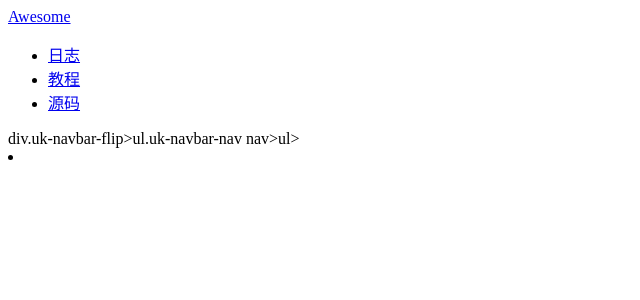
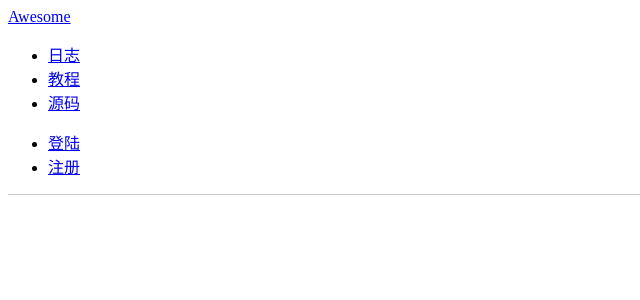
Before and after one commit to bluethon/awesome-python-webapp, a Python web app: template www/templates/__base__.html in a window 1280 px wide. Shown: the top 300 px of the page, without its empty margins (0-640 px from the left). Run offline with Jinja, Linux system fonts and the light colour scheme; the template is opened without the code that fills it, so the values that code supplies are empty.

Commit message:
day8 coding base.html 20150730

```diff
--- a/www/templates/__base__.html
+++ b/www/templates/__base__.html
@@ -22,9 +22,37 @@
                 <li><a target="_blank" href="#"><i class="uk-icon-book"></i> 教程</a></li>
                 <li><a target="_blank" href="#"><i class="uk-icon-code"></i> 源码</a></li>
             </ul>
-            div.uk-navbar-flip>ul.uk-navbar-nav
-            nav>ul><li></li>
+            <div class="uk-navbar-flip">
+                <ul class="uk-navbar-nav">
+                    {% if user %}
+                        <li class="uk-parent" data-uk-dropdown>
+                            <a href="#0"><i class="uk-icon-user"></i> {{ user.name }} </a>
+                            <div class="uk-dropdown  uk-dropdown-navbar">
+                                <ul class="uk-nav uk-nav-navbar">
+                                    <li><a href="/signout"><i class="uk-icon-sign-out"></i> 登出</a></li>
+                                </ul>
+                            </div>
+                        </li>
+                    {% else %}
+                        <li><a href="/signin"><i class="uk-icon-sign-in"></i> 登陆</a></li>
+                        <li><a href="/register"><i class="uk-icon-edit"></i> 注册</a></li>
+                    {% endif %}
+                </ul>
+            </div>
         </div>
     </nav>
+
+    <div class="uk-container uk-container-center">
+        <div class="uk-grid">
+            <!-- content -->
+            {% block content %}
+            {% endblock %}
+            <!-- // content -->
+        </div>
+    </div>
+
+    <div class="uk-margin-large-top=" style="background-color:#eee; border-top:1px solid #ccc;">
+
+    </div>
 </body>
 </html>
```
